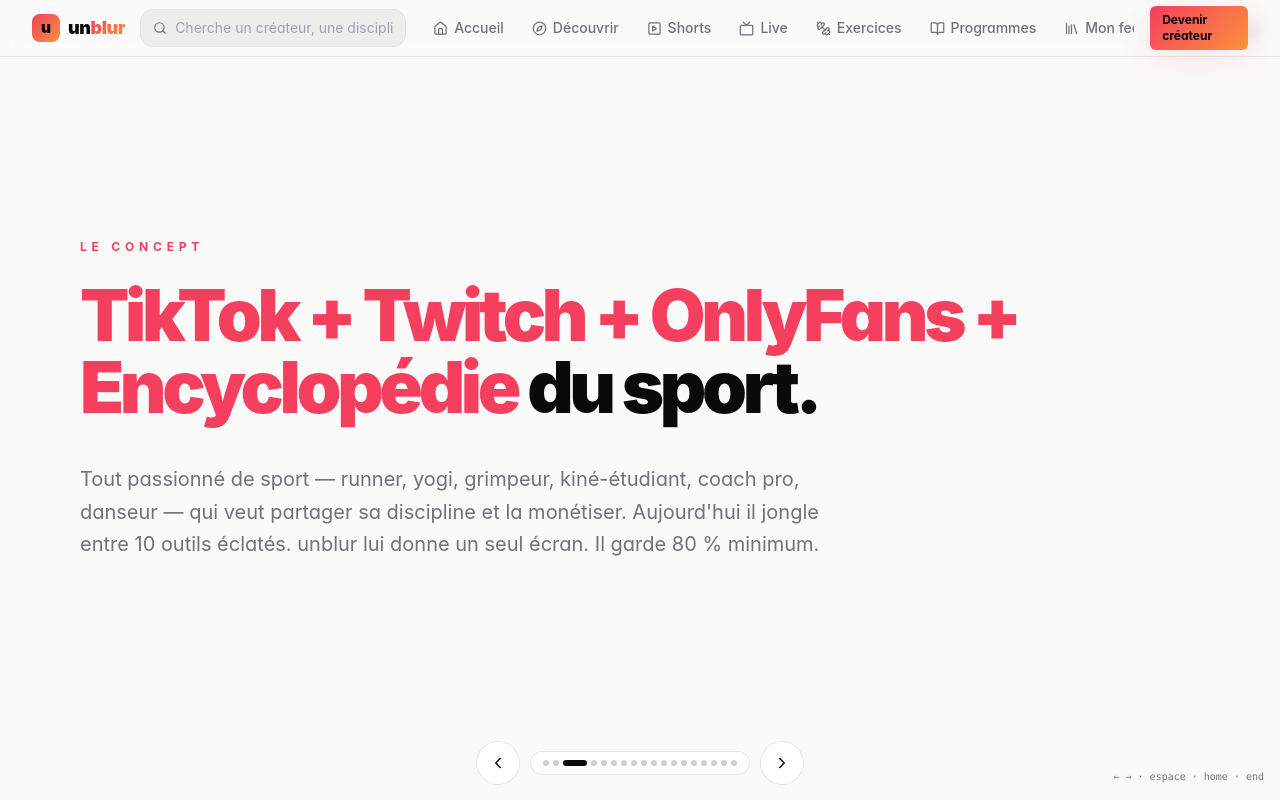
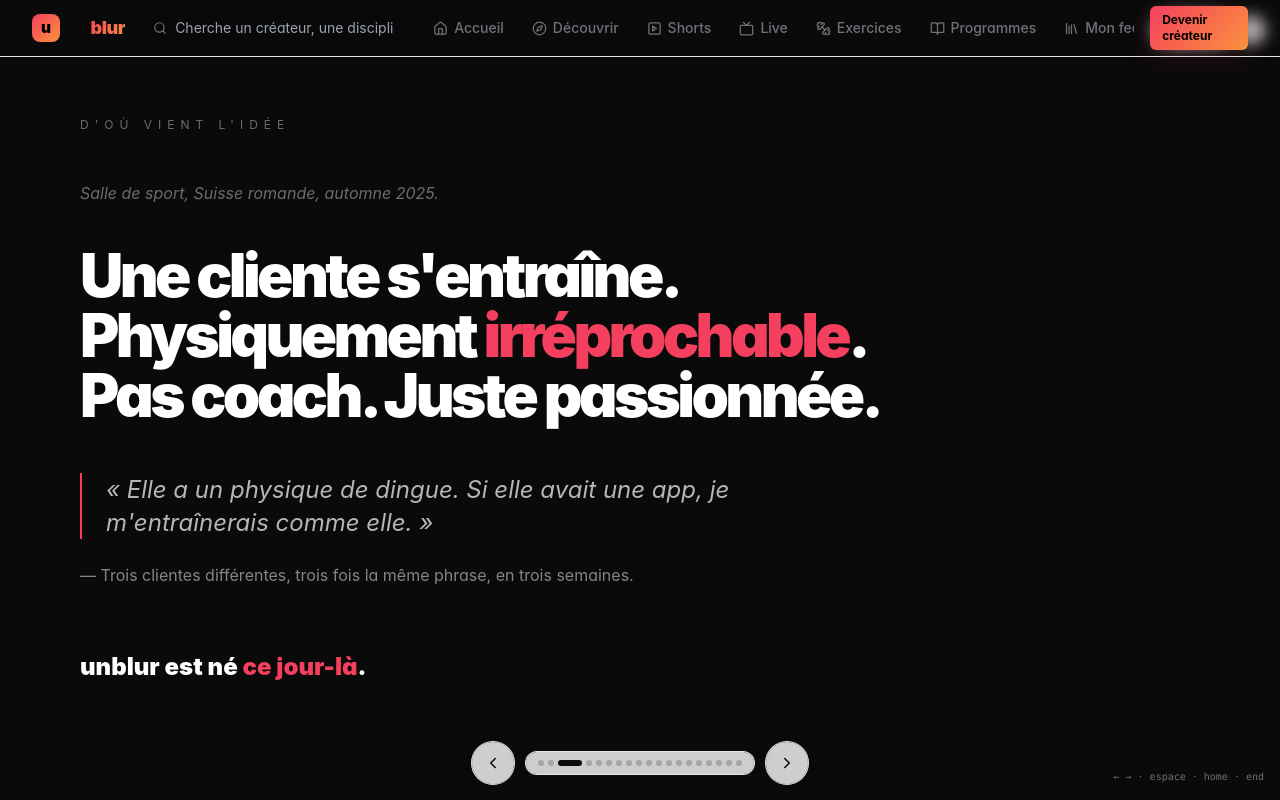
Before and after one commit to Damien74350/agent1, a Next.js app in the folder unblur/: page /pitch-tech in a window 1280 px wide. Both pictures are taken after a click on the button 584 px from the left and 763 px from the top of the page. Built offline with nearby package versions, Linux system fonts and the light colour scheme.

Commit message:
feat(pitch): add origin story slide — the gym client insight that birthed unblur

```diff
--- a/unblur/app/pitch-tech/page.tsx
+++ b/unblur/app/pitch-tech/page.tsx
@@ -29,6 +29,28 @@ const SLIDES: ((key: number) => any)[] = [
       <p className="mt-12 text-xl text-muted max-w-3xl leading-relaxed">
         Je vais te montrer le concept, l'architecture, la stack. Pas de pitch commercial, pas de chiffres. Juste un produit que personne au monde n'a encore osé faire.
       </p>
+    </Slide>
+  ),
+
+  // 2-bis — Origin story
+  () => (
+    <Slide bg="dark">
+      <div className="max-w-5xl">
+        <p className="text-xs uppercase tracking-[0.5em] text-surface/40 mb-12">D'où vient l'idée</p>
+        <p className="text-base text-surface/40 italic mb-10">Salle de sport, Suisse romande, automne 2025.</p>
+        <h2 className="text-4xl sm:text-6xl font-black tracking-tightest leading-[1.05] text-surface mb-12">
+          Une cliente s'entraîne.<br />
+          Physiquement <span className="text-rose">irréprochable</span>.<br />
+          Pas coach. Juste passionnée.
+        </h2>
+        <p className="text-2xl text-surface/70 leading-snug max-w-3xl border-l-2 border-rose pl-6 italic">
+          « Elle a un physique de dingue. Si elle avait une app, je m'entraînerais comme elle. »
+        </p>
+        <p className="mt-6 text-base text-surface/50">— Trois clientes différentes, trois fois la même phrase, en trois semaines.</p>
+        <p className="mt-16 text-2xl font-black text-surface">
+          unblur est né <span className="text-rose">ce jour-là</span>.
+        </p>
+      </div>
     </Slide>
   ),
 
--- a/unblur/app/pitch/page.tsx
+++ b/unblur/app/pitch/page.tsx
@@ -74,6 +74,32 @@ const SLIDES: ((key: number) => any)[] = [
         ))}
       </div>
       <p className="mt-12 text-2xl font-bold">Aucun de ces 4 géants n'est <Hl>focalisé sport et premium</Hl>.</p>
+    </Slide>
+  ),
+
+  // ════════════════════════════════════
+  // PART I-BIS — ORIGIN STORY
+  // ════════════════════════════════════
+
+  // 4-bis — D'où vient l'idée
+  () => (
+    <Slide bg="dark">
+      <div className="max-w-5xl">
+        <p className="text-xs uppercase tracking-[0.5em] text-surface/40 mb-12">L'origine du projet</p>
+        <p className="text-base text-surface/40 italic mb-10">Salle de sport, Suisse romande, automne 2025.</p>
+        <h2 className="text-4xl sm:text-6xl font-black tracking-tightest leading-[1.05] text-surface mb-12">
+          Une cliente s'entraîne.<br />
+          Physiquement <span className="text-rose">irréprochable</span>.<br />
+          Pas coach. Juste passionnée.
+        </h2>
+        <p className="text-2xl text-surface/70 leading-snug max-w-3xl border-l-2 border-rose pl-6 italic">
+          « Elle a un physique de dingue. Si elle avait une app, je m'entraînerais comme elle. »
+        </p>
+        <p className="mt-6 text-base text-surface/50">— Trois clientes différentes. Trois fois la même phrase. En trois semaines.</p>
+        <p className="mt-16 text-3xl font-black text-surface">
+          unblur est né <span className="text-rose">ce jour-là</span>.
+        </p>
+      </div>
     </Slide>
   ),
 
```
